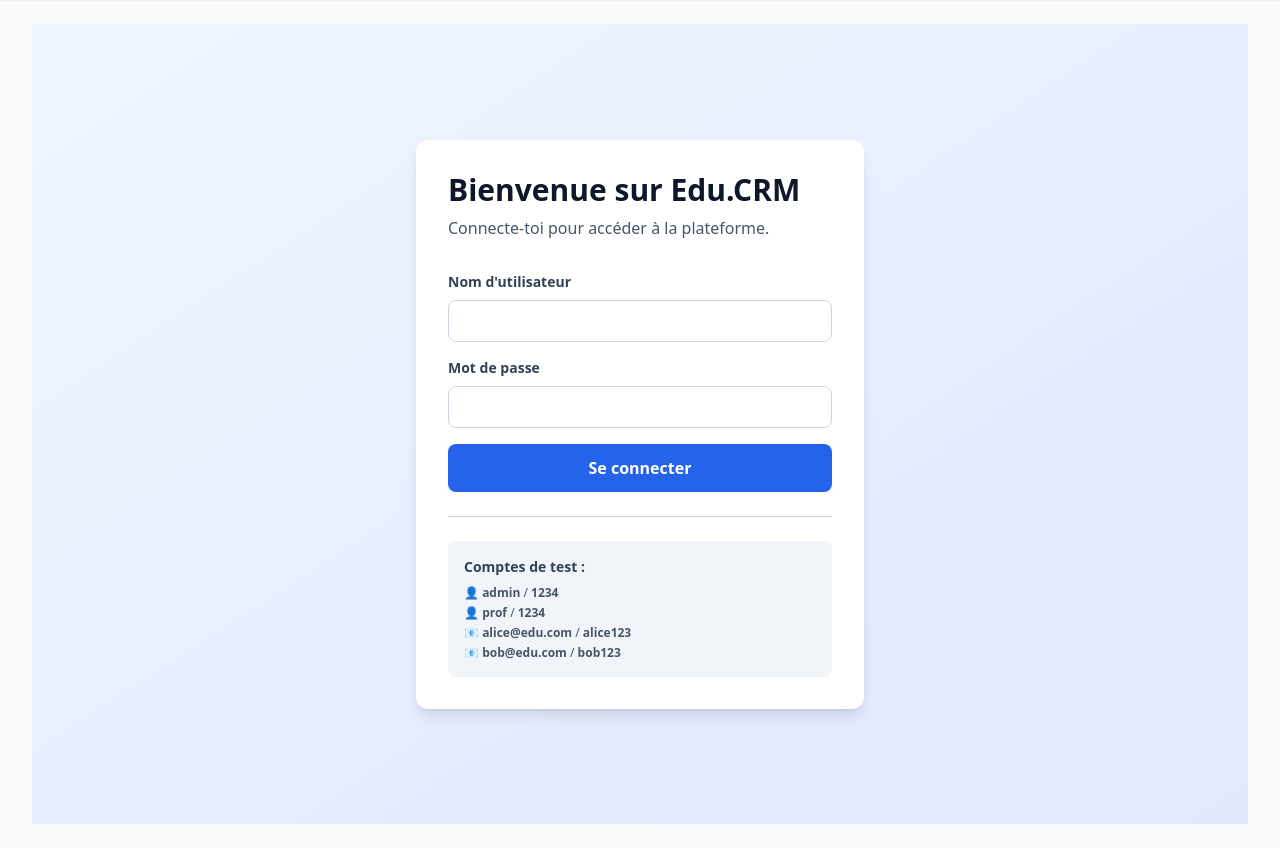
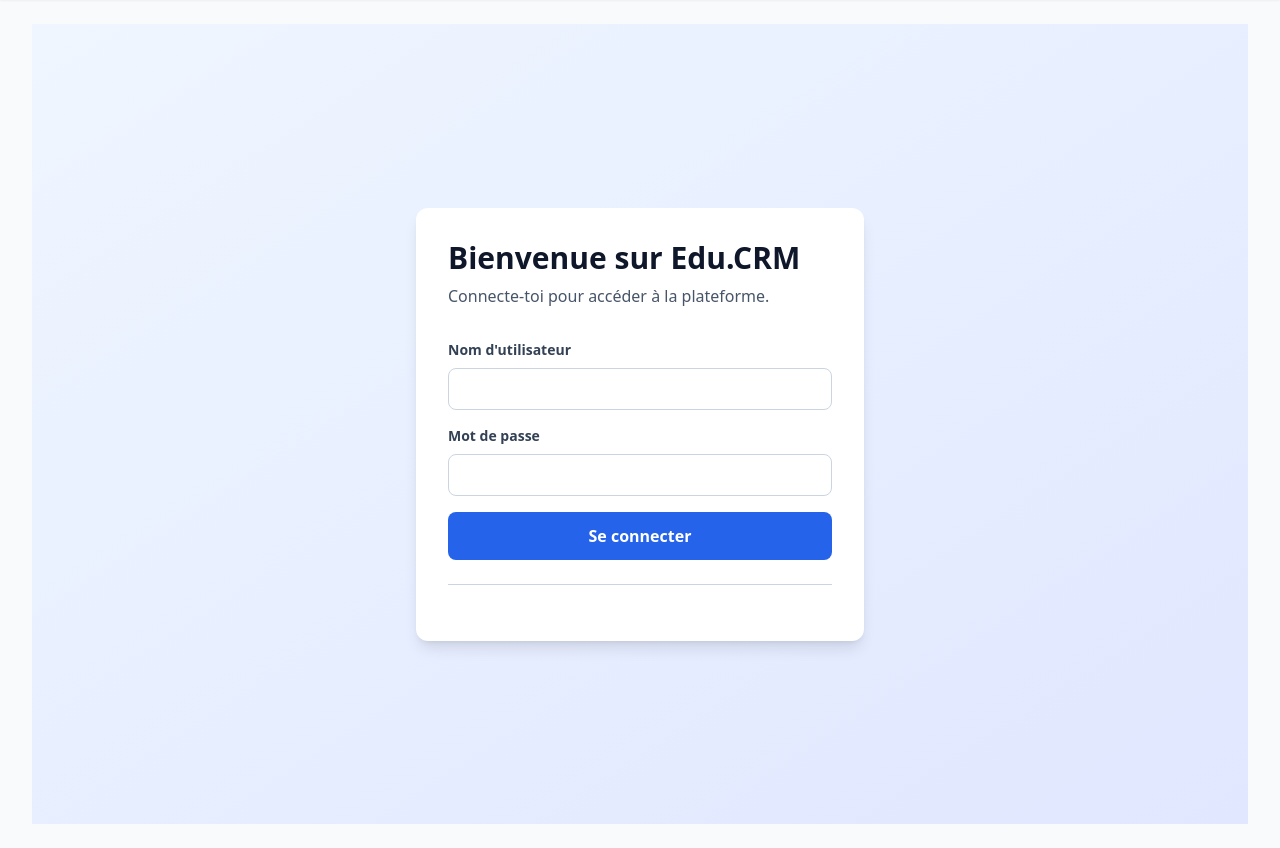
Before and after one commit to Youkyl/-Edu_CRM, a Flask app: template templates/auth/login.html in a window 1280 px wide. Shown: the part 89-937 px from the top of the page. Run offline with Flask 3, Linux system fonts and the light colour scheme; the template is opened without the code that fills it, so the values that code supplies are empty; the visitor is signed in with stand-in values (Sample User, id 1); parts of the project's set-up code (start-up, migrations or seed data) failed here and were passed over; some libraries are stand-ins or nearby versions.

Commit message:
Final Project

```diff
--- a/templates/auth/login.html
+++ b/templates/auth/login.html
@@ -23,15 +23,6 @@
 
       <hr class="my-6 border-slate-300">
 
-      <div class="bg-slate-100 p-4 rounded-lg">
-        <p class="text-sm text-slate-700 font-semibold mb-2">Comptes de test :</p>
-        <ul class="text-xs text-slate-600 space-y-1">
-          <li>👤 <strong>admin</strong> / <strong>1234</strong></li>
-          <li>👤 <strong>prof</strong> / <strong>1234</strong></li>
-          <li>📧 <strong>alice@edu.com</strong> / <strong>alice123</strong></li>
-          <li>📧 <strong>bob@edu.com</strong> / <strong>bob123</strong></li>
-        </ul>
-      </div>
     </div>
   </div>
 </div>
--- a/templates/students/info.html
+++ b/templates/students/info.html
@@ -33,6 +33,11 @@
           <p class="text-slate-600">Âge</p>
           <p class="font-semibold text-slate-900">{{ student.age }} ans</p>
         </div>
+          <div>
+            <a href="{{ url_for('students.update_student', student_id=student.id) }}" class="inline-block bg-amber-500 text-white px-3 py-1.5 rounded-lg hover:bg-amber-600 transition text-xs font-semibold">
+            Modifier
+            </a>
+          </div>
       </div>
     </div>
   </div>
```
Also changed, not shown: data.py (+17 -2 lines), services/student_service.py (+2 -20 lines).
